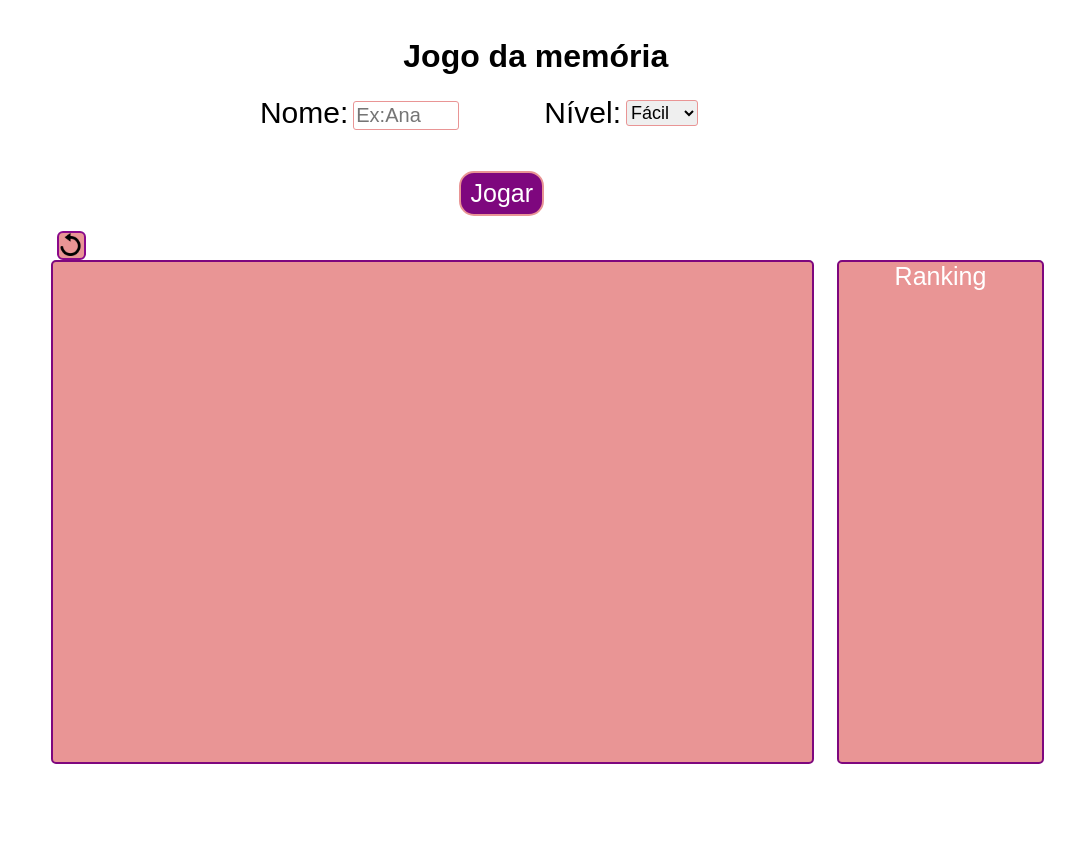
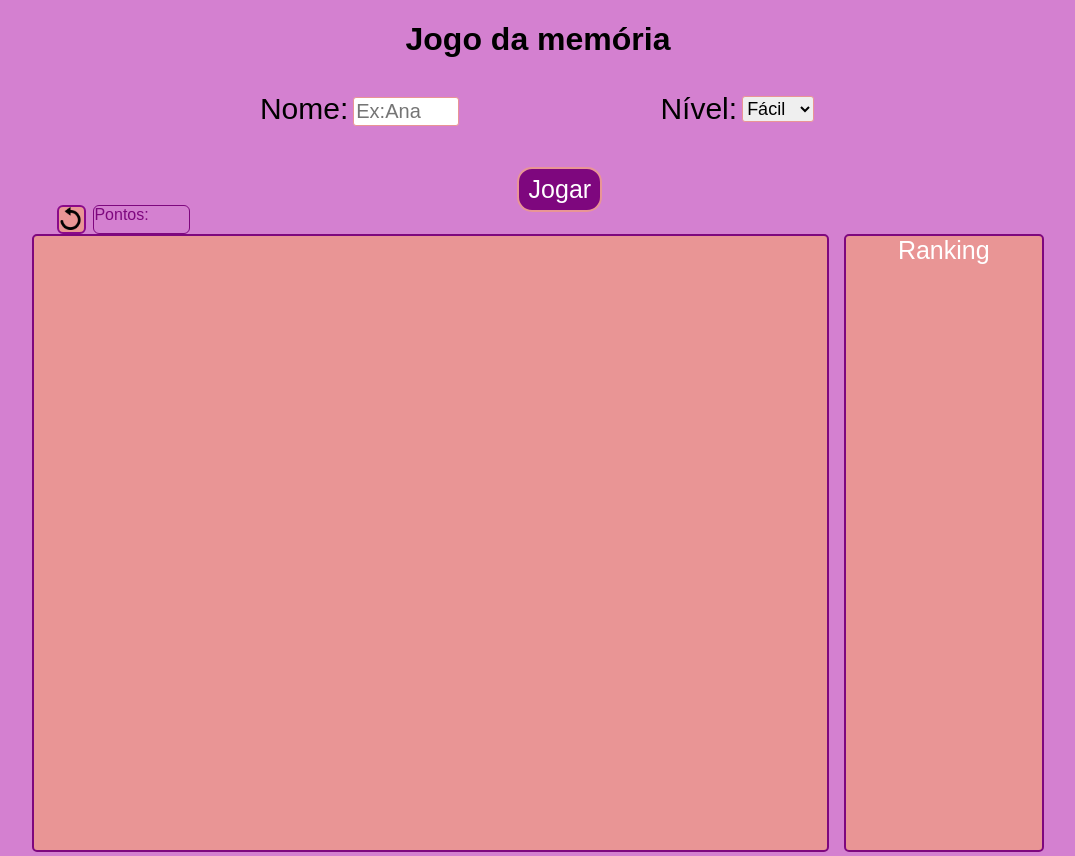
Before and after one commit to Ana204/jogodamemoria, a plain HTML site: page index.html in a window 1280 px wide. Shown: the whole page, without its empty margins (102-1177 px from the left). Before the commit the page ends 800 px from the top, so only its background shows below. Drawn offline with Linux system fonts and the light colour scheme.

Commit message:
alinhamento

```diff
--- a/index.html
+++ b/index.html
@@ -12,6 +12,7 @@
 
    body{
        font-family: Arial, Helvetica, sans-serif;
+       background-color: rgba(212, 126, 208, 0.986)
 
     }
 
@@ -20,14 +21,13 @@
     margin: auto;
 }
 .cabeçalho{
-    height: 60px;
-    width: 60%;
+    height: 6.9vh;
+    width: auto;
     text-align: center;
-    line-height: 70px;
-    margin-left: 200px;
+
 }
 .informacao{
-    height: 125px;
+    height: 12.9vh;
     width: 55%;
     margin: auto;
     margin-top: 15px;
@@ -35,40 +35,40 @@
     display: flex;
 
 }
-
-
 .container{
     width: 100%;
-    height: 500px;
+    height: 76.8vh;
     display: flex;
 }
 .tabuleiro{
-    width: 75%;
-    height: 500px;
+    width: 80vw;
+    height: 76.8vh;
     margin: auto;
     border: 2px solid rgb(126, 7, 126);
     border-radius: 5px;
     display: flex;
-    justify-content: space-between;
     background-color: rgb(233, 149, 149);
     flex-wrap: wrap;
+    justify-content: space-around;
+
 
 }
 
 .ranking{
     background-color: rgb(233, 149, 149);
-    width: 20%;
-    height: 500px;
+    width: 25%;
+    height: 76.8vh;
     border: 2px solid rgb(126, 7, 126);
     border-radius: 5px;
     color: white;
-    margin-left: 5px;
+    margin-left: 15px;
 
 }
 
 .forms{
     display: flex;
     justify-content: space-between;
+    width: 90%;
 
 }
 .nome{
@@ -131,16 +131,14 @@ margin-top: 5px;
     border-radius: 3px;
 }
 .card{
-
-    width: 70px;
-    height: 100px;
+    height: 15%;
+    width: 100px;
     border-radius: 4px 20px 4px 20px;
+    margin: 13px;
     position: relative;
     overflow: hidden;
     perspective: 600px;
-    margin-top: 5px;
-    margin-bottom: 10px;
-    margin: 20px;
+
 }
 .visivel{
     display: block;
@@ -173,6 +171,9 @@ margin-top: 5px;
     position: absolute;
 
 }
+.painel{
+    display: flex;
+}
 .button_reset{
     background-color: rgb(233, 149, 149);
     width: 25px;
@@ -180,10 +181,20 @@ margin-top: 5px;
     margin-left: 25px;
     border: 2px solid  rgb(138,9,138);
     border-radius: 6px;
+
 }
 .button:hover{
     background-color: rgb(138,9,138);
     border: 2px solid rgb(233,149,149);
+}
+.pontos{
+    width: 95px;
+    height: 27px;
+    margin-left: 7px;
+    color: rgb(126, 7, 126);
+    border: 1px solid rgb(126, 7, 126);
+    border-radius: 6px;
+    display: flex;
 }
 
 </style>
@@ -212,20 +223,17 @@ margin-top: 5px;
 
         </form>
     </div>
-        <div class="button_reset" type="button" onclick="reset()"><img src="refrescar.png" width="23px" height="23px" />
-    </div>
-    <div class="container">
-        <div class="tabuleiro" id="tabuleiro_id">
-
-        </div>
-        <div class="ranking">
-            <div class="titulo">
-                Ranking
-            </div>
-
-            <div class="conteudo">
-
-
+    <div class="painel">
+        <div class="button_reset" type="button" onclick="reset()"><img src="refrescar.png" width="23px" height="23px" /></div>
+            <div class="pontos"> Pontos:
+                <span id="pontuacao"></span>
+             </div>
+     </div>
+                 <div class="container">
+                    <div class="tabuleiro" id="tabuleiro_id"> </div>
+                        <div class="ranking">
+                     <div class="titulo">Ranking</div>
+                <div class="conteudo">
             </div>
         </div>
     </div>
--- a/script.js
+++ b/script.js
@@ -1,5 +1,6 @@
 //fução para resetar
-function reset(){
+function reset() {
+  alert("o jogo sera resetado")
   let resetar = document.getElementById("tabuleiro_id")
   let numero_de_cartas = resetar.children.length
 
@@ -72,17 +73,20 @@ function virarCarta()
 
     }
     //logica da pontuação, e finalização do jogo
+    let area_pontos = document.getElementById("pontuacao_id")
     let ponto = 0
+
     cartas_selecionada.forEach(element => {
       if (element == "visivel"){
         ponto++
-      }else{
+        console.log(ponto)
+      }
+      else{
         return
       }
       if (ponto == numeros_de_cartas ) {
         alert("Você ganhou!!")
       }
-
     });
 
 
@@ -118,7 +122,6 @@ function virarCarta()
         card_front = cardVirada[i].children[1].classList;
         card_front.remove("visivel");
         card_front.add("invisivel");
-        console.log(card_front);
       }
 
       //reseta a variavel de controle e array, para a proxima chamada da função
@@ -128,7 +131,7 @@ function virarCarta()
 }
 
 function comecar() {
-
+  reset()
     let nome = document.getElementById("nome_id").value;
     let nivel = document.getElementById("nivel_id").value;
     let numero_de_cartas = 0;
@@ -164,8 +167,6 @@ function comecar() {
 
       //gerando um número aleatorio de 0 a 15
       let num_aleatorio = Math.floor(Math.random() * 15);
-
-      console.log(num_aleatorio)
 
        //esta variavel irá pegar um src aleatorio do meu banco de dados da img
        let verifica = DadosImg[num_aleatorio]
@@ -208,7 +209,7 @@ function comecar() {
 
 
         divCard=document.createElement("div");
-        divCard.setAttribute("class", "card");
+        divCard.setAttribute("class", "card", "style");
         divCard.classList.add(class_card);
         divCard.setAttribute("id",set_id);
         divCard.setAttribute("onclick","virarCarta()");
@@ -224,7 +225,7 @@ function comecar() {
 
 
         face_front=document.createElement("div");
-        face_front.setAttribute("class", "face_front invisivel");
+        face_front.setAttribute("class", "face_front invisivel","heigth","16.7%");
 
         img_front=document.createElement("img");
         img_front.setAttribute("src",imgCard);
```
